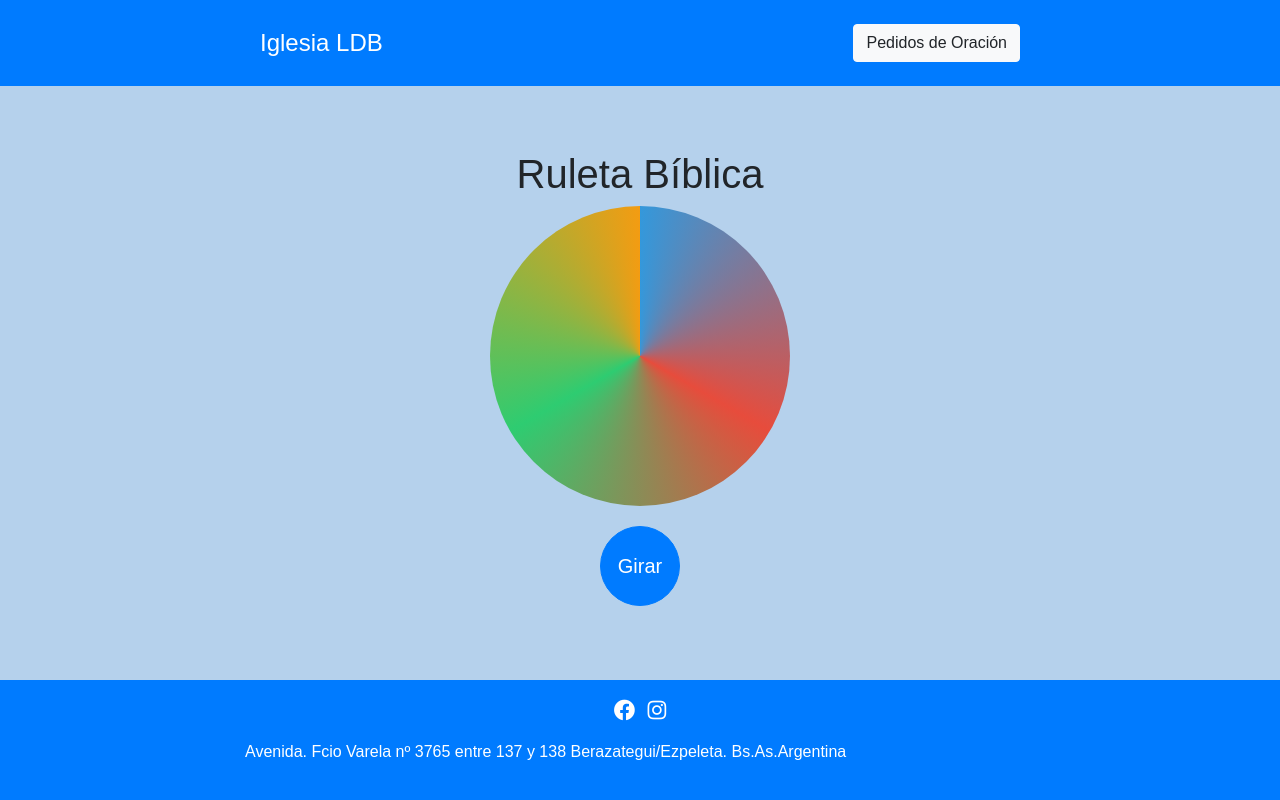
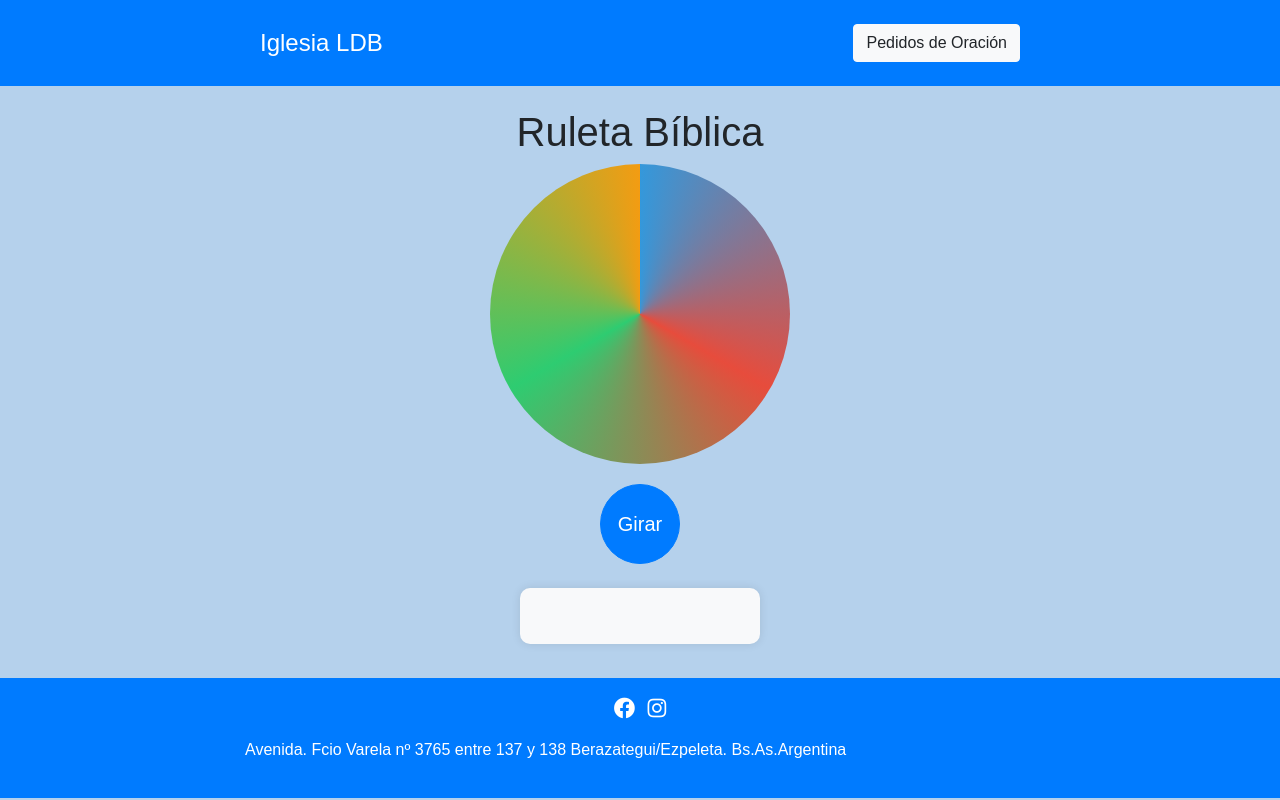
Before and after one commit to dieduart82/ruletaBiblica, a plain HTML site: page index.html in a window 1280 px wide. Drawn offline with nearby package versions, Linux system fonts and the light colour scheme.

Commit message:
cambios en interfaz

```diff
--- a/index.html
+++ b/index.html
@@ -9,8 +9,9 @@
         crossorigin="anonymous">
     <link rel="stylesheet" href="https://stackpath.bootstrapcdn.com/bootstrap/4.3.1/css/bootstrap.min.css">
     <link rel="stylesheet" href="styles.css">
+
+
 </head>
-
 
 <body>
     <nav class="navbar navbar-dark bg-primary fixed-top">
@@ -20,22 +21,25 @@
         </div>
     </nav>
 
-    <div class="container d-flex justify-content-center align-items-center" style="height: 80vh;">
+    <div class="container d-flex justify-content-center align-items-center" style="min-height: 50%;">
         <div class="row">
             <div class="col-md-12 text-center">
-                <h1>Ruleta Bíblica</h1>
+                <br><br>
+                <h1 class="mb-2 mt-5">Ruleta Bíblica</h1>
                 <div id="roulette-container">
                     <div id="roulette"></div>
                     <button id="spin-btn" class="btn btn-primary btn-lg">Girar</button>
                 </div>
-                <div class="container">
-                    <p id="promise-text" class="mt-4"></p>
+                <div id="promise-text-container" class="mt-4">
+                    <p id="promise-text"></p>
                 </div>
+                <br>
             </div>
         </div>
     </div>
 
-    <footer class="footer bg-primary text-white fixed-bottom">
+
+    <footer class="footer bg-primary text-white">
         <div class="container">
             <ul class="list-inline text-center">
                 <li class="list-inline-item"><a href="https://www.facebook.com/diego.duarte.58760/" class="text-white"
@@ -43,7 +47,7 @@
                 <li class="list-inline-item"><a href="https://www.instagram.com/iglesialdb/" class="text-white"
                         target="_blank"><i class="fab fa-instagram fa-lg"></i></a></li>
             </ul>
-            <p class=" row text-center">Avenida. Fcio Varela nº 3765 entre 137 y 138 Berazategui/Ezpeleta.
+            <p class="row text-center">Avenida. Fcio Varela nº 3765 entre 137 y 138 Berazategui/Ezpeleta.
                 Bs.As.Argentina</p>
         </div>
     </footer>
--- a/styles.css
+++ b/styles.css
@@ -1,3 +1,7 @@
+
+  html, body {
+            height: 100%;
+        }
 body {
 	display: flex;
 	justify-content: center;
@@ -9,6 +13,21 @@ body {
 	display: flex;
 	flex-direction: column;
 	align-items: center;
+}
+
+#promise-text-container {
+	max-width: 80%; /* Define el ancho máximo del contenedor */
+	margin: auto; /* Centra el contenedor horizontalmente */
+	padding: 20px; /* Añade espaciado alrededor del contenido */
+	border-radius: 10px; /* Agrega bordes redondeados */
+	background-color: #f8f9fa; /* Color de fondo */
+	box-shadow: 0 0 10px rgba(0, 0, 0, 0.1); /* Agrega sombra */
+	text-align: center; /* Alinea el texto al centro */
+}
+
+#promise-text {
+	max-width: 100%; /* Asegura que el texto no exceda el ancho del contenedor */
+	white-space: pre-wrap; /* Permite que el texto se ajuste al ancho del contenedor */
 }
 #roulette {
 	width: 300px;
@@ -78,6 +97,7 @@ body {
 	background-color: #000000;
 	color: #fff;
 	padding: 10px 0;
+	width: 100%;
 }
 
 .social-links {
@@ -98,9 +118,12 @@ body {
 	text-decoration: underline;
 }
 body {
+	display: flex;
+	flex-direction: column;
 	font-family: Arial, sans-serif;
 	margin: 0;
 	padding: 0;
+	height: 100%;
 }
 
 .container {
@@ -114,10 +137,8 @@ body {
 }
 
 .footer {
-	position: fixed;
-	width: 5%;
-	bottom: 5px;
-	padding: px 5;
+
+	flex-shrink: 0;
 }
 
 .fixed-top {
```
